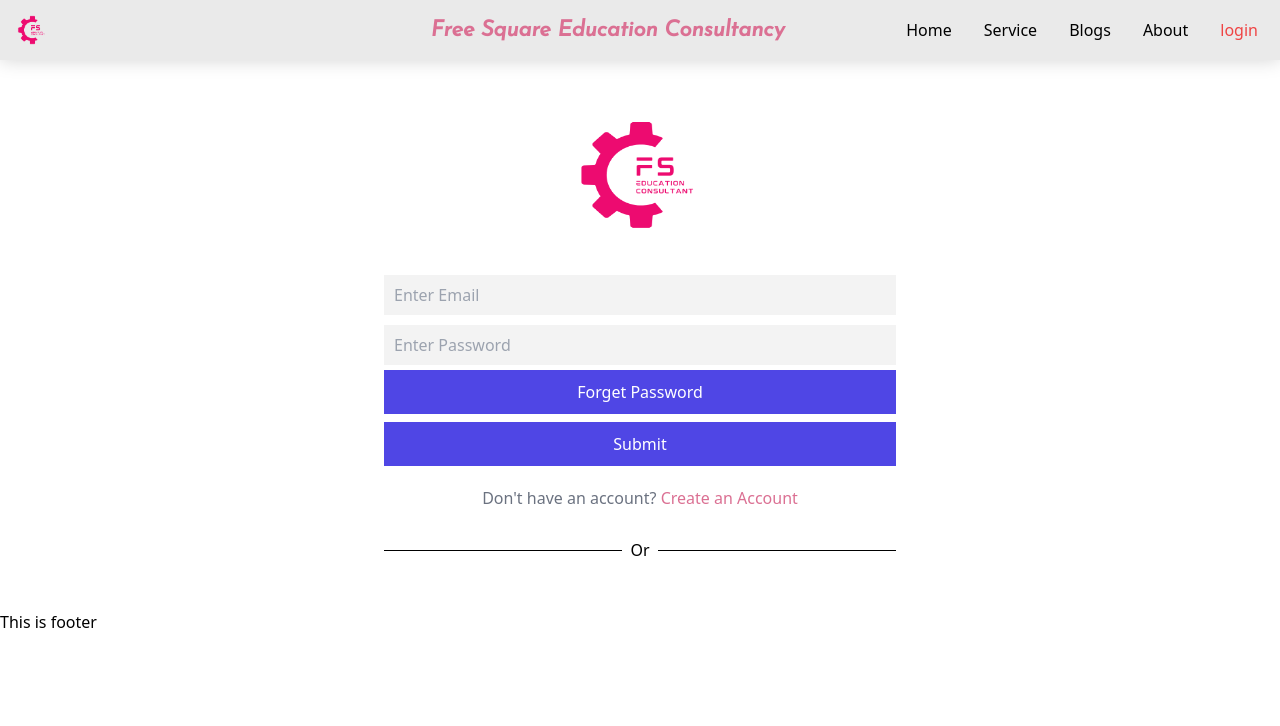
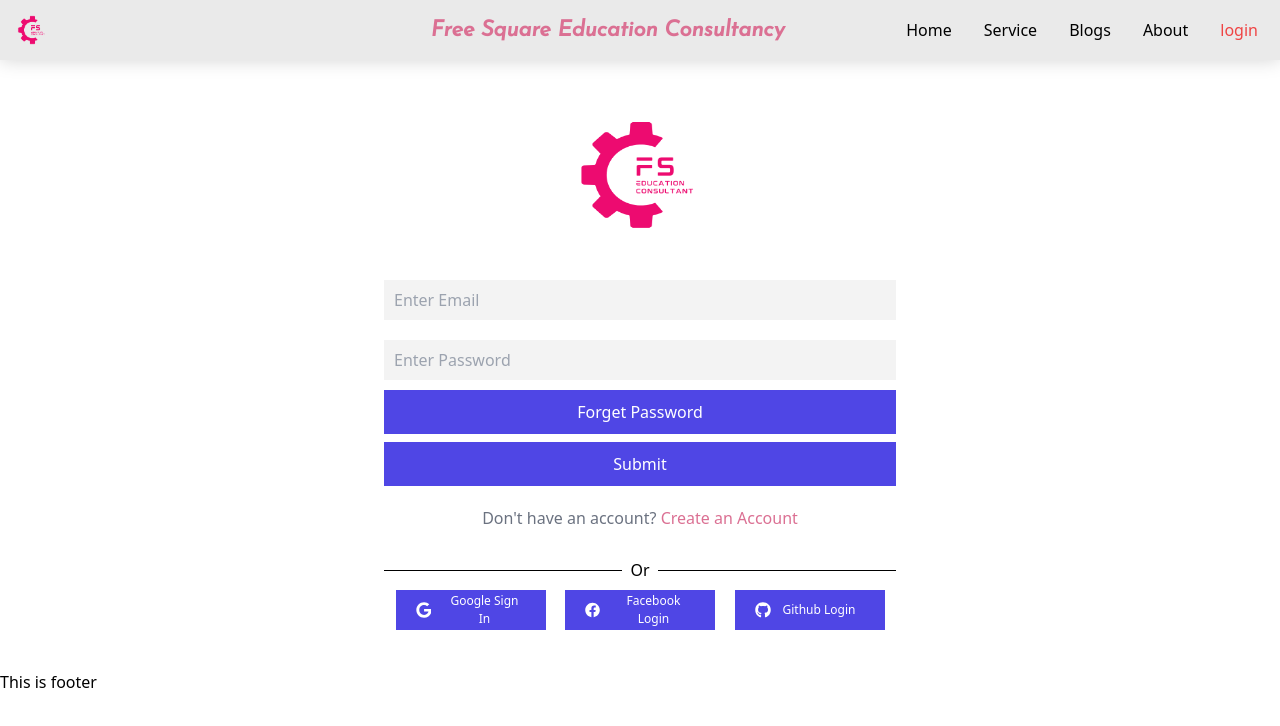
Before and after one commit to Jacob3251/FS-Education, a React (Create React App) app: page /login in a window 1280 px wide. Shown: the top 726 px of the page. Built offline with nearby package versions, Linux system fonts and the light colour scheme.

Commit message:
Login route design done

```diff
--- a/src/components/Login/Login/Login.css
+++ b/src/components/Login/Login/Login.css
@@ -7,7 +7,7 @@
 }
 .login-input {
   display: block;
-  margin: 5px 0;
+  margin: 10px 0;
   padding: 8px 10px;
   width: 80%;
   background-color: rgb(243, 243, 243);
--- a/src/components/Shared/SocialLogin/SocialLogin.js
+++ b/src/components/Shared/SocialLogin/SocialLogin.js
@@ -3,10 +3,32 @@
 
 const SocialLogin = () => {
   return (
-    <div className="w-[80%] flex mx-auto items-center">
-      <div className="w-[50%] bg-black" style={{ height: "1px" }}></div>
-      <p className="bg-white p-2">Or</p>
-      <div className="w-[50%] bg-black" style={{ height: "1px" }}></div>
+    <div className="w-[80%] mx-auto">
+      <div className=" flex items-center">
+        <div className="w-[50%] bg-black" style={{ height: "1px" }}></div>
+        <p className="bg-white p-2">Or</p>
+        <div className="w-[50%] bg-black" style={{ height: "1px" }}></div>
+      </div>
+      <div className="flex justify-evenly">
+        <button className="w-[50px] sm:w-[70px] md:w-[150px]  px-4 h-[40px] flex items-center md:mx-3 lg:mx-2  info-btn hover:scale-90 duration-150 text-white hover:shadow-indigo-400 hover:outline-indigo-600 hover:bg-white hover:text-indigo-500 hover:shadow-lg bg-indigo-600">
+          <FaGoogle />
+          <span className="pl-3 text-[12px] hidden md:inline-block">
+            Google Sign In
+          </span>
+        </button>
+        <button className="w-[50px] sm:w-[70px] md:w-[150px]  px-4 h-[40px] flex items-center md:mx-3 lg:mx-2  info-btn hover:scale-90 duration-150 text-white hover:shadow-indigo-400 hover:outline-indigo-600 hover:bg-white hover:text-indigo-500 hover:shadow-lg bg-indigo-600">
+          <FaFacebook />
+          <span className="pl-3 text-[12px] hidden md:inline-block">
+            Facebook Login
+          </span>
+        </button>
+        <button className="w-[50px] sm:w-[70px] md:w-[150px]  px-4 h-[40px] flex items-center md:mx-3 lg:mx-2  info-btn hover:scale-90 duration-150 text-white hover:shadow-indigo-400 hover:outline-indigo-600 hover:bg-white hover:text-indigo-500 hover:shadow-lg bg-indigo-600">
+          <FaGithub />
+          <span className="pl-3 text-[12px] hidden md:inline-block">
+            Github Login
+          </span>
+        </button>
+      </div>
     </div>
   );
 };
```
